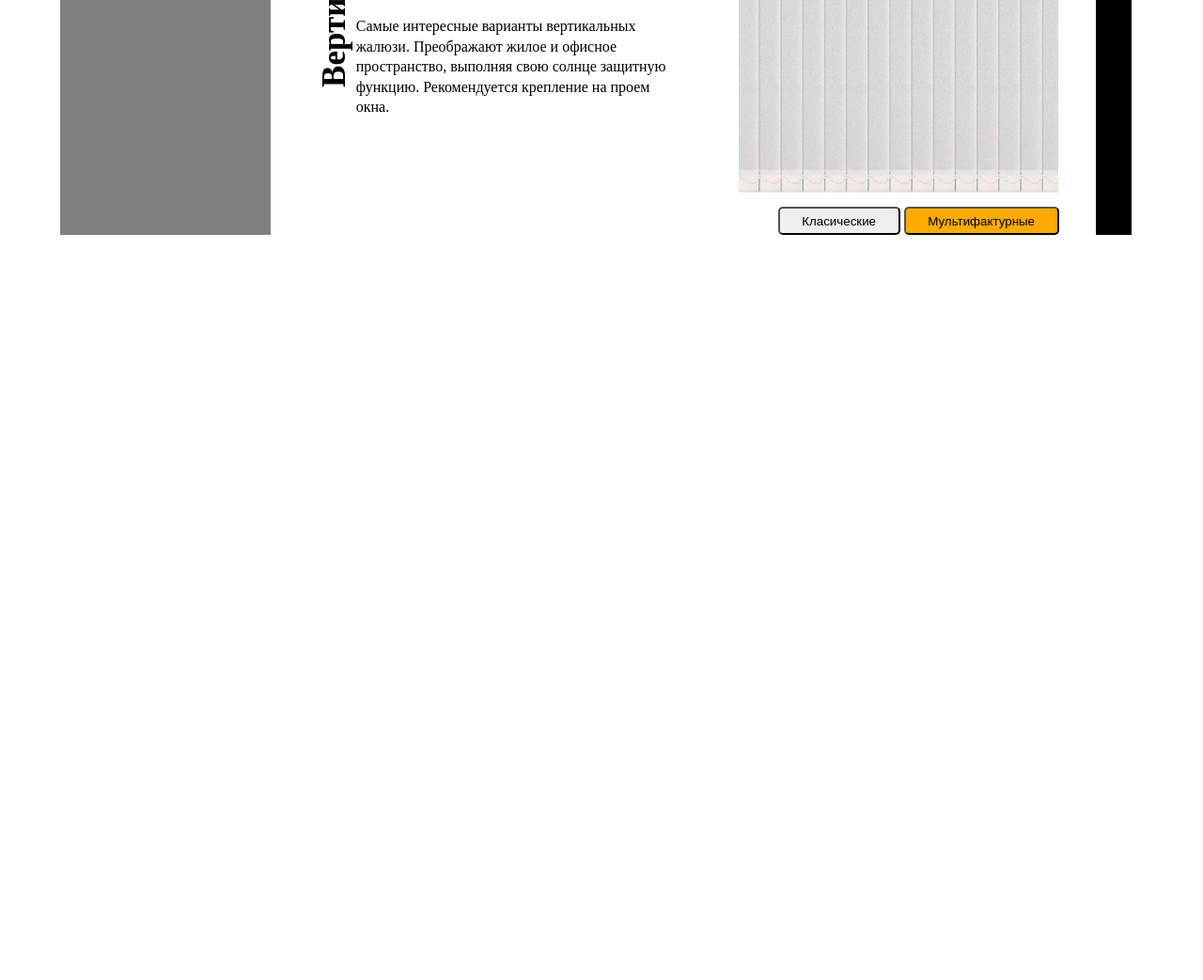
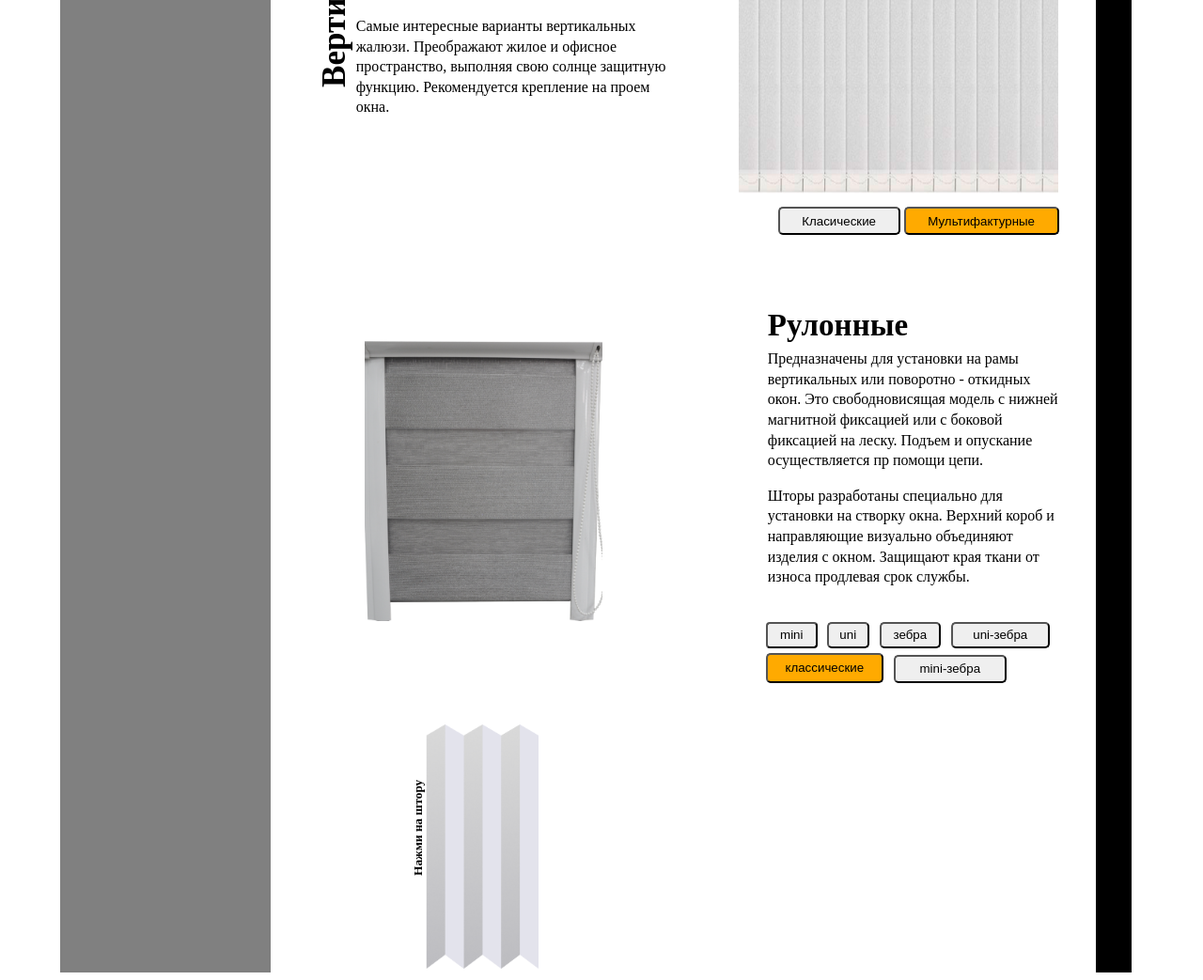
Before and after one commit to ArsFooD/My-portfolio, a plain HTML site: page index.html in a window 1280 px wide. Shown: the part 1125-2168 px from the top of the page at 94% size. Before the commit the page ends 1383 px from the top, so only its background shows below. Drawn offline with Linux system fonts and the light colour scheme.

Commit message:
js проблема
Помогите пожалуйста

```diff
--- a/index.css
+++ b/index.css
@@ -109,6 +109,7 @@ h2{
 	border-radius: 5px;
 	margin-top: 32px;
 	margin-right: 48px;
+	border-color: black;
 }
 #bamboo{
 	margin-top: 104px;
@@ -143,22 +144,6 @@ h3{
 	margin-right: 40px;
     margin-top: -30px;
 }
-.verticalnii{
-	display: none;
-}
-#multif{
-	width: 340px;
-	height: 500px;
-	margin-right: 40px;
-    margin-top: -30px;
-}
-#class{
-	width: 340px;
-	height: 530px;
-	margin-right: 40px;
-    margin-top: -30px;
-
-}
 .clas{
 	width: 165px;
 	height: 30px;
@@ -171,4 +156,122 @@ h3{
 	width: 130px;
 	height: 30px;
 	border-radius: 5px;
+	border-color: black;
 }
+#multif{
+	width: 340px;
+	height: 500px;
+	margin-right: 40px;
+    margin-top: -30px;
+}
+#class{
+	width: 340px;
+	height: 485px;
+	margin-right: 40px;
+    margin-top: -15px;
+}
+.rulonie{
+	display: flex;
+	justify-content: space-between;
+	margin-top: 113px;
+}
+.rulon{
+	width: 253px;
+	height: 298px;
+	margin-left: 100px;
+}
+h4{
+	margin-right: 200px;
+	font-size: 33px;
+	margin-top: -35px;
+}
+.rulo{
+	margin-top: -38px;
+	margin-left: 0px;
+	width: 310px;
+    line-height: 1.35;
+}
+.ruloni{
+	margin-top: 15px;
+	margin-left: 0px;
+	width: 310px;
+    line-height: 1.35;
+}
+.mini{
+	margin-top: 37px;
+	display: flex;
+	margin-left: -14px;
+}
+.minik{
+	border-radius: 4px;
+	margin-left: 12px;
+	height: 28px;
+	border-color: black;
+	width: 55px;
+}
+.classik{
+	border-radius: 5px;
+	background-color: #FFAA00;
+	border-radius: 5px;
+	margin-left: 12px;
+	height: 32px;
+	width: 125px;
+	margin-top: -32px;
+}
+.uni{
+	border-radius: 5px;
+	margin-left: 12px;
+	height: 28px;
+	border-color: black;
+	width: 45px;
+	margin-left: 10px;
+}
+.zebra{
+	border-radius: 5px;
+	margin-left: 12px;
+	height: 28px;
+	border-color: black;
+	width: 65px;
+	margin-left: 11px;
+}
+.uni-zeb{
+	border-radius: 5px;
+	margin-left: 12px;
+	height: 28px;
+	border-color: black;
+	width: 105px;
+	margin-left: 11px;
+}
+.mini-zeb{
+	border-radius: 5px;
+	margin-left: 12px;
+	height: 30px;
+	border-color: black;
+	width: 120px;
+	margin-left: 11px;
+	margin-top: -30px;
+}
+.plis{
+	width: 120px;
+	height: 260px;
+	margin-top: 43px;
+	margin-left: -748px;
+}
+.ples{
+	border:none;
+	background-color: white;
+}
+#onclick{
+	width: 318px;
+	height: 260px;
+	margin-top: 43px;
+	margin-left: -1310px;
+}
+h5{
+	transform: rotate(270deg);
+	margin-left: 230px;
+}
+.plisses{
+	display: flex;
+	justify-content: space-between;
+}
--- a/index.html
+++ b/index.html
@@ -45,10 +45,37 @@
             	<p class="verts">Самые интересные варианты вертикальных жалюзи. Преображают жилое и офисное пространство, выполняя свою солнце защитную функцию. Рекомендуется крепление на проем окна.</p>
             	</div>
             	<img class="ver" src="deg.png" id="multif">
-            	<img class="verticalnii" src="зебра.png" id="class">
+            	<img class="img" src="зебра.png" id="class">
             </section>
                 <button onclick="Classic()" class="mult">Класические</button>
                 <button onclick="Multic()" class="clas">Мультифактурные</button>
+                <section class="rulonie">
+                	<img src="uni.png" class="rulon">
+                	<div class="text">
+                		<h4>Рулонные</h4>
+                		<p class="rulo">Предназначены для установки на рамы вертикальных или поворотно - откидных окон. Это свободновисящая модель с нижней магнитной фиксацией или с боковой фиксацией на леску. Подъем и опускание осуществляется пр помощи цепи.</p>
+                		<p class="ruloni">Шторы разработаны специально для установки на створку окна. Верхний короб и направляющие визуально объединяют изделия с окном. Защищают края ткани от износа продлевая срок службы.</p>
+                		<div class="mini">
+                			<button class="minik">mini</button>
+                			<button class="uni">uni</button>
+                			<button class="zebra">зебра</button>
+                			<button class="uni-zeb">uni-зебра</button>
+                		</div>
+                		<div class="mini">
+                			<button class="classik">классические</button>
+                			<button class="mini-zeb">mini-зебра</button>
+                		</div>
+                	</div>
+                </section>
+                <section class="plisses">
+                	<h5 id="zag">Нажми на штору</h5>
+                	<button class="ples" onclick="Plis()">
+                	<img class="plis" src="plis.png" id="click">
+                	</button>
+                	<button class="ples" onclick="Plisse()">
+                	<img class="img" src="plise.png" id="onclick">
+                	</button>
+                </section>
 		</div>
 		<div class="margin"></div>
 	</section>
--- a/index.js
+++ b/index.js
@@ -8,10 +8,20 @@ function Alu(){
 	document.getElementById("bamboo").classList.add("img");
 }
 function Classic(){
-	document.getElementById("multif").classList.remove("img");
-	document.getElementById("class").classList.add("img");
+	document.getElementById("class").classList.remove("img");
+    document.getElementById("multif").classList.add("img");
 }
 function Multic(){
 	document.getElementById("multif").classList.remove("img");
 	document.getElementById("class").classList.add("img");
 }
+function Plis(){
+	document.getElementById("zag").classList.remove("img");
+	document.getElementById("onclick").classList.remove("img");
+    document.getElementById("click").classList.add("img");
+}
+function Plisse(){
+	document.getElementById("click").classList.remove("img");
+	document.getElementById("zag").classList.add("img");
+	document.getElementById("onclick").classList.add("img");
+}
```
Also changed, not shown: plise.png (renamed from плиссе с буквами.png).
